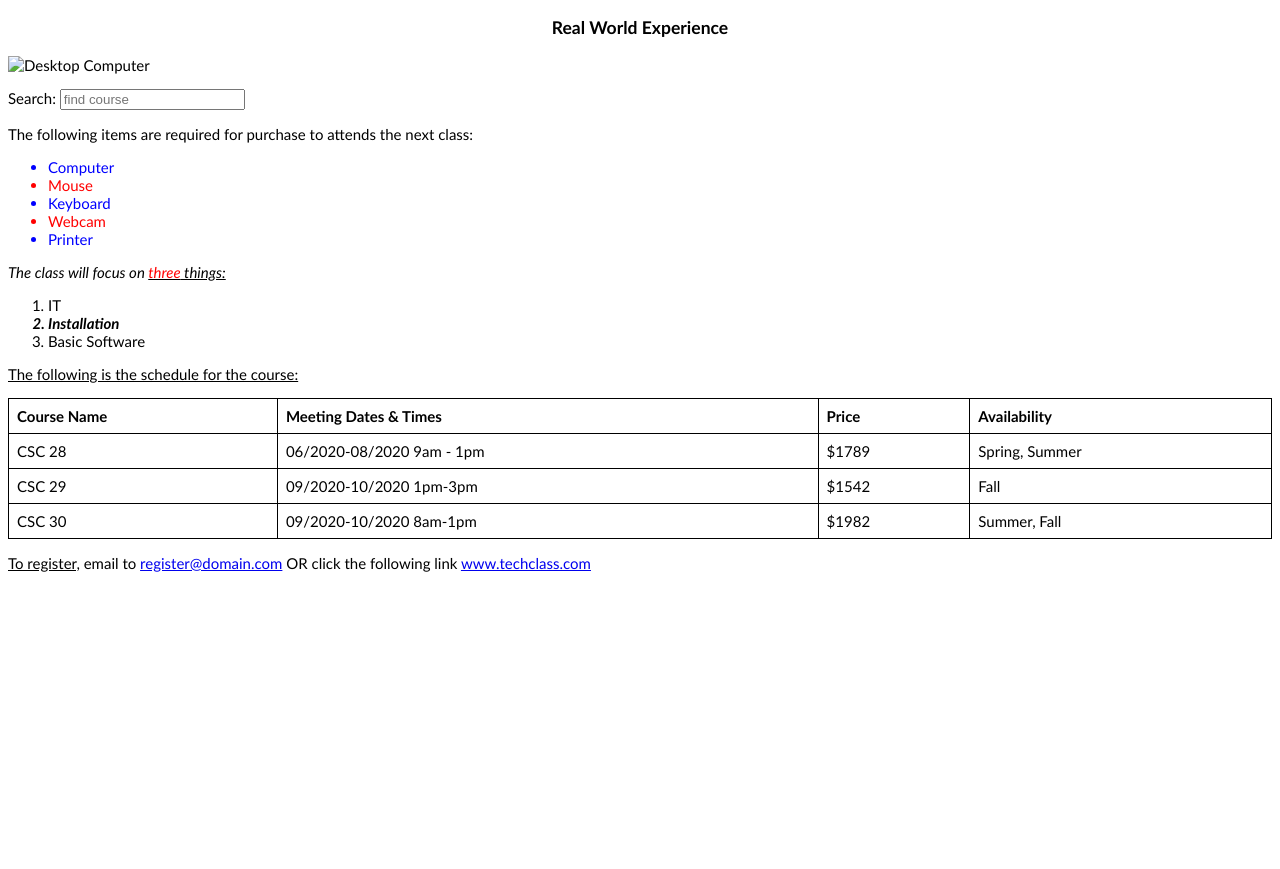
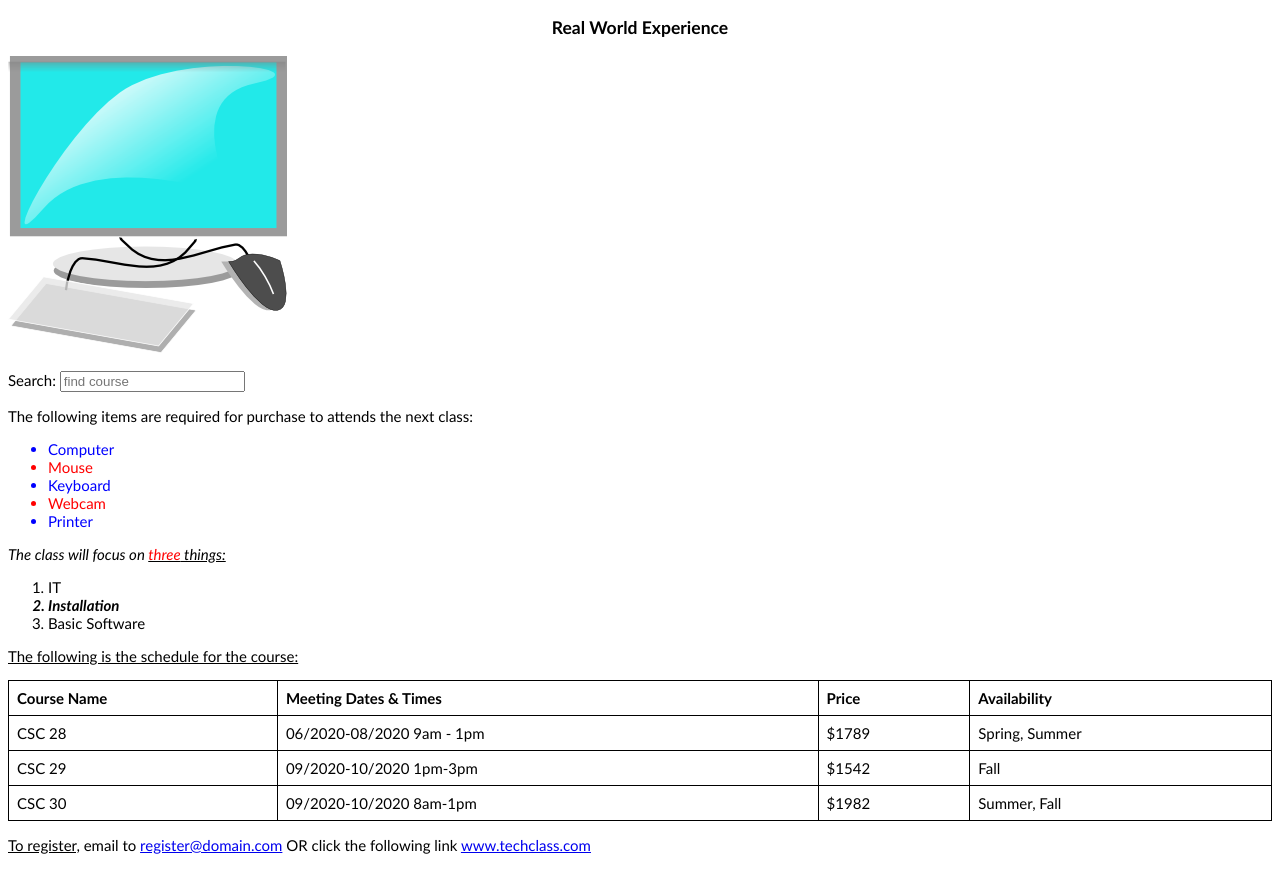
Before and after one commit to jencab/CISC4800_EXAM_001, a plain HTML site: page index.html in a window 1280 px wide. Shown: the part 59-928 px from the top of the page. Before the commit the page ends 800 px from the top, so only its background shows below. Drawn offline with Linux system fonts and the light colour scheme.

Commit message:
Update index.html

```diff
--- a/index.html
+++ b/index.html
@@ -7,10 +7,10 @@
   <body>
     <h1> TECHCLASS </h1>
     <h3> Real World Experience </h3>
-    <img src="computer.jpg" alt="Desktop Computer">
+    <img src="computer.png" alt="Desktop Computer">
 
     <div class="search-bar">
-      <p>Search:
+      <p> Search:
       <input type="text" placeholder="find course">
     </div>
 
@@ -68,7 +68,6 @@
        OR click the following link
       <a href = "www.techclass.com"> <u> www.techclass.com </u> </a>
     </p>
-
   </footer>
 
 </html>
```
